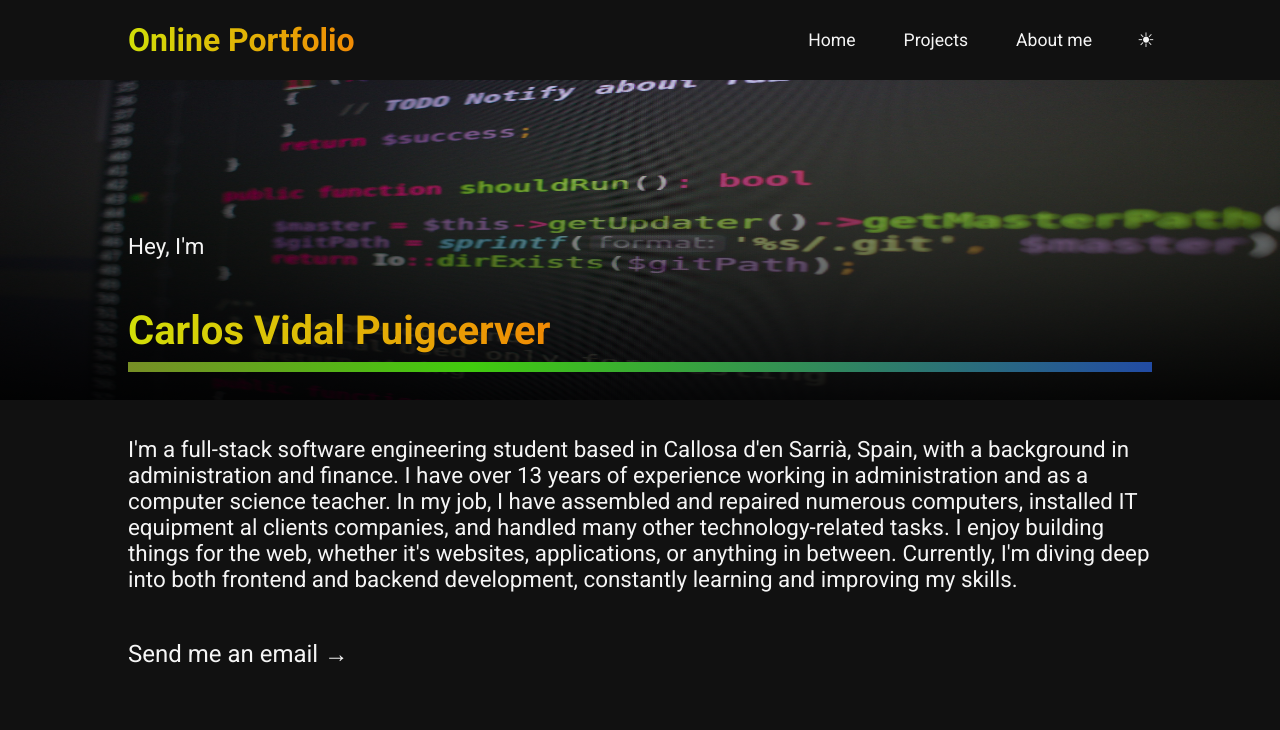
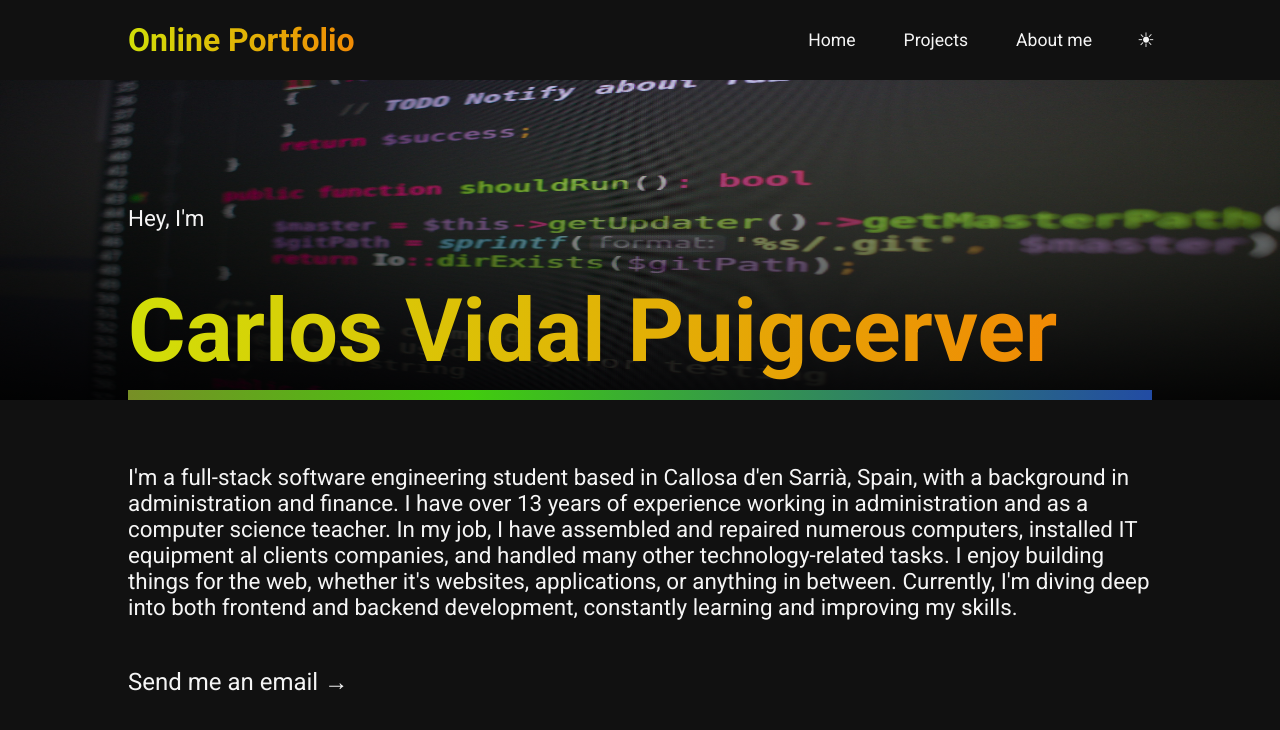
Before and after one commit to Cvidal84/Proyecto2_portfolio, a website built with Vite: page index.html in a window 1280 px wide. Shown: the top 730 px of the page. Built offline with nearby package versions, Linux system fonts and the light colour scheme.

Commit message:
cambios
arreglos

```diff
--- a/src/components/Footer/Footer.css
+++ b/src/components/Footer/Footer.css
@@ -9,9 +9,7 @@ footer {
     width: 100%;
     position: relative;
     z-index: 10;
-
   }
-
   @media (max-width: 770px) {
     footer {
       padding: 20px 2rem;
@@ -21,15 +19,10 @@ footer {
       justify-content: center;
       margin-top: 100px;
     }
-    h2 {
-
-    }
     div {
       justify-content: center;
     }
-
   }
-
   footer > div {
     display: flex;
     gap: 1rem;
--- a/src/pages/Home/Home.css
+++ b/src/pages/Home/Home.css
@@ -18,27 +18,28 @@
     background-repeat: no-repeat;
     background-attachment: fixed;
   }
-
+  .home > h1 {
+    font-size: 5.5rem;
+    background: linear-gradient(to right, #e9064e 0%, #d1df08 50%, #f08a04 100%);
+    animation: moveGradient 2s linear infinite;
+    background-size: 200% 200%;
+    -webkit-background-clip: text;
+    background-clip: text;
+    -webkit-text-fill-color: transparent;
+  }
 
   @media (max-width: 700px) {
     .home {
       padding: 0 2rem;
+    }
+    .home > h1 {
+      font-size: 2.5rem;
     }
   }
   @keyframes moveGradient {
     0% { background-position: 0% 50%; }
     50% { background-position: 100% 50%; }
     100% { background-position: 0% 50%; }
-  }
-  .home > h1 {
-
-    font-size: 2.5rem;
-    background: linear-gradient(to right, #e9064e 0%, #d1df08 50%, #f08a04 100%);
-    animation: moveGradient 2s linear infinite;
-    background-size: 200% 200%;
-    -webkit-background-clip: text;
-    background-clip: text;
-    -webkit-text-fill-color: transparent;
   }
   .home > p {
     font-size: 1.4rem;
```
